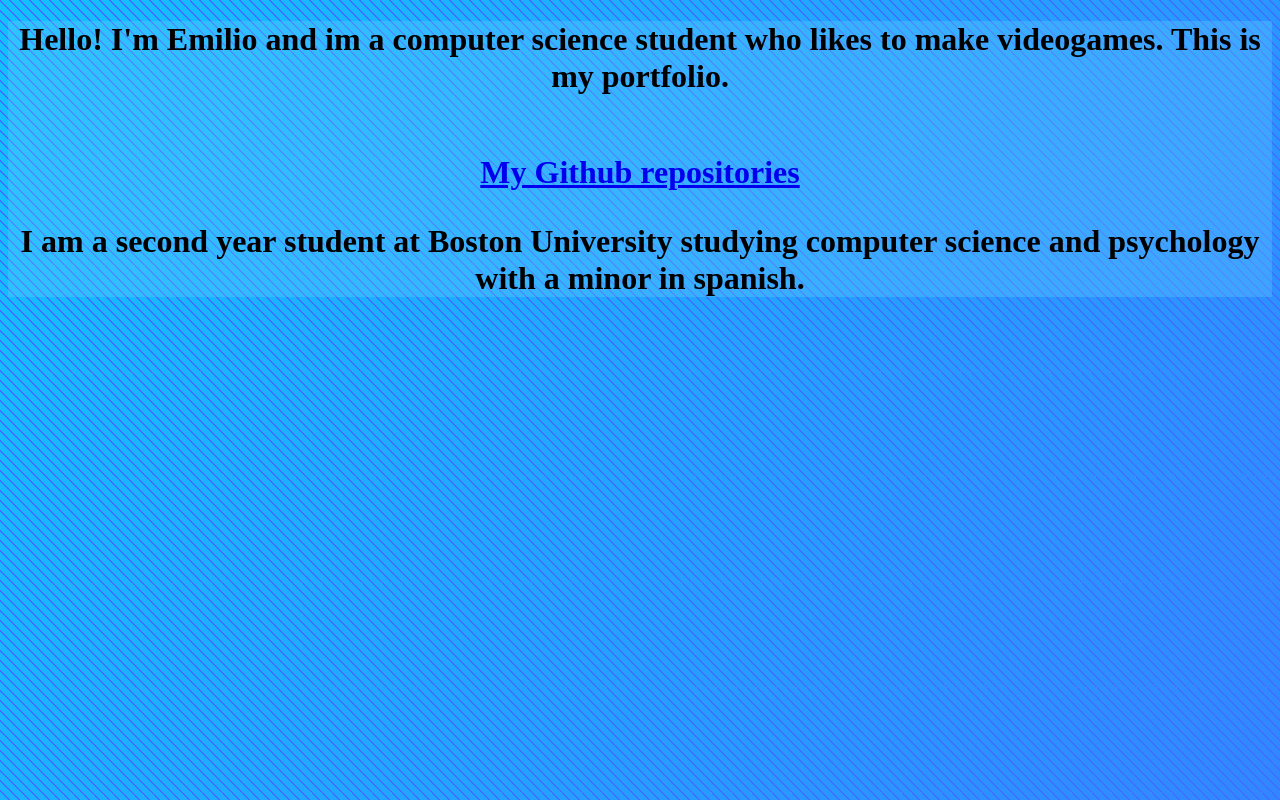
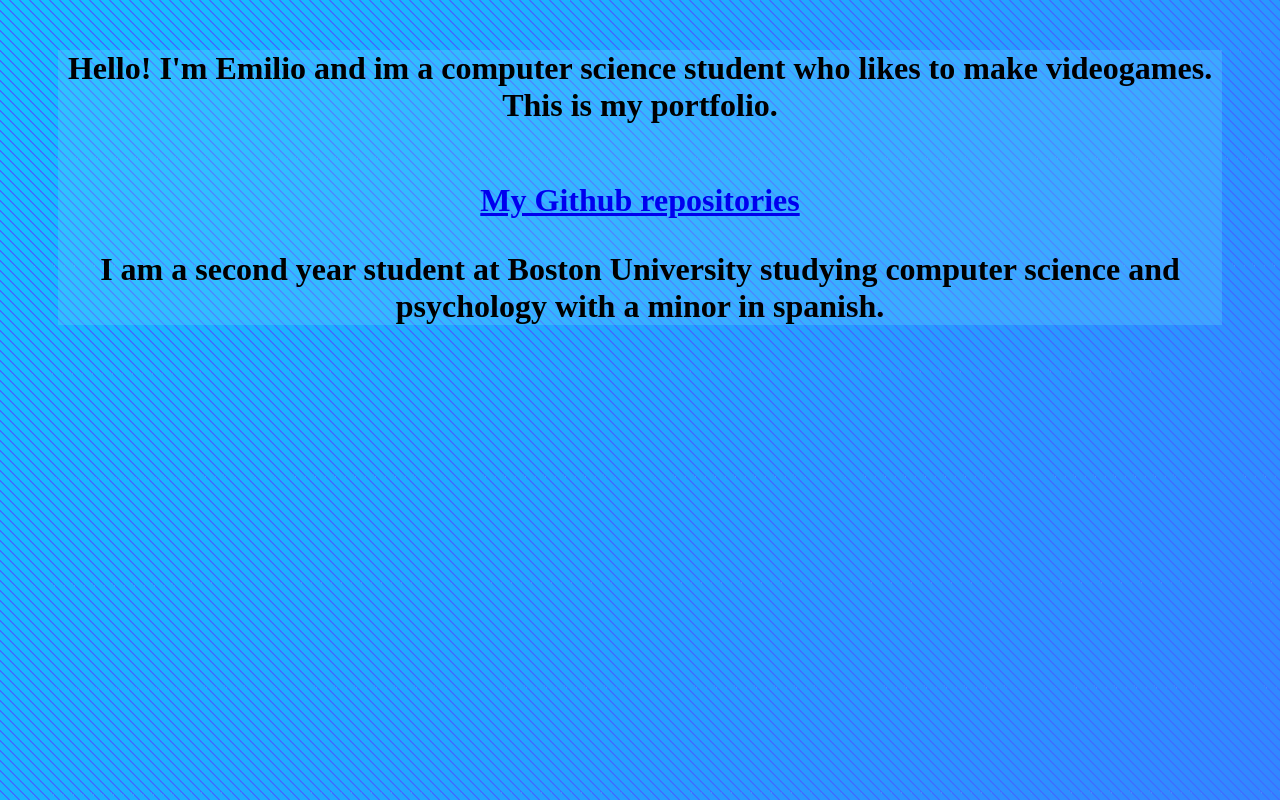
Before and after one commit to elatorre20/elatorre20.github.io, a plain HTML site: page index.html in a window 1280 px wide. Drawn offline with Linux system fonts and the light colour scheme.

Commit message:
Update index.html

```diff
--- a/index.html
+++ b/index.html
@@ -5,7 +5,7 @@
 		<head>
 			<style>
 			body{ background-image: url('https://raw.githubusercontent.com/elatorre20/elatorre20.github.io/master/Images/Background/background.png');}
-			div{background: rgba(102, 204, 255, 0.3);}
+			div{background: rgba(102, 204, 255, 0.3); margin: 50px;}
 			</style>
 		</head>
 
```
